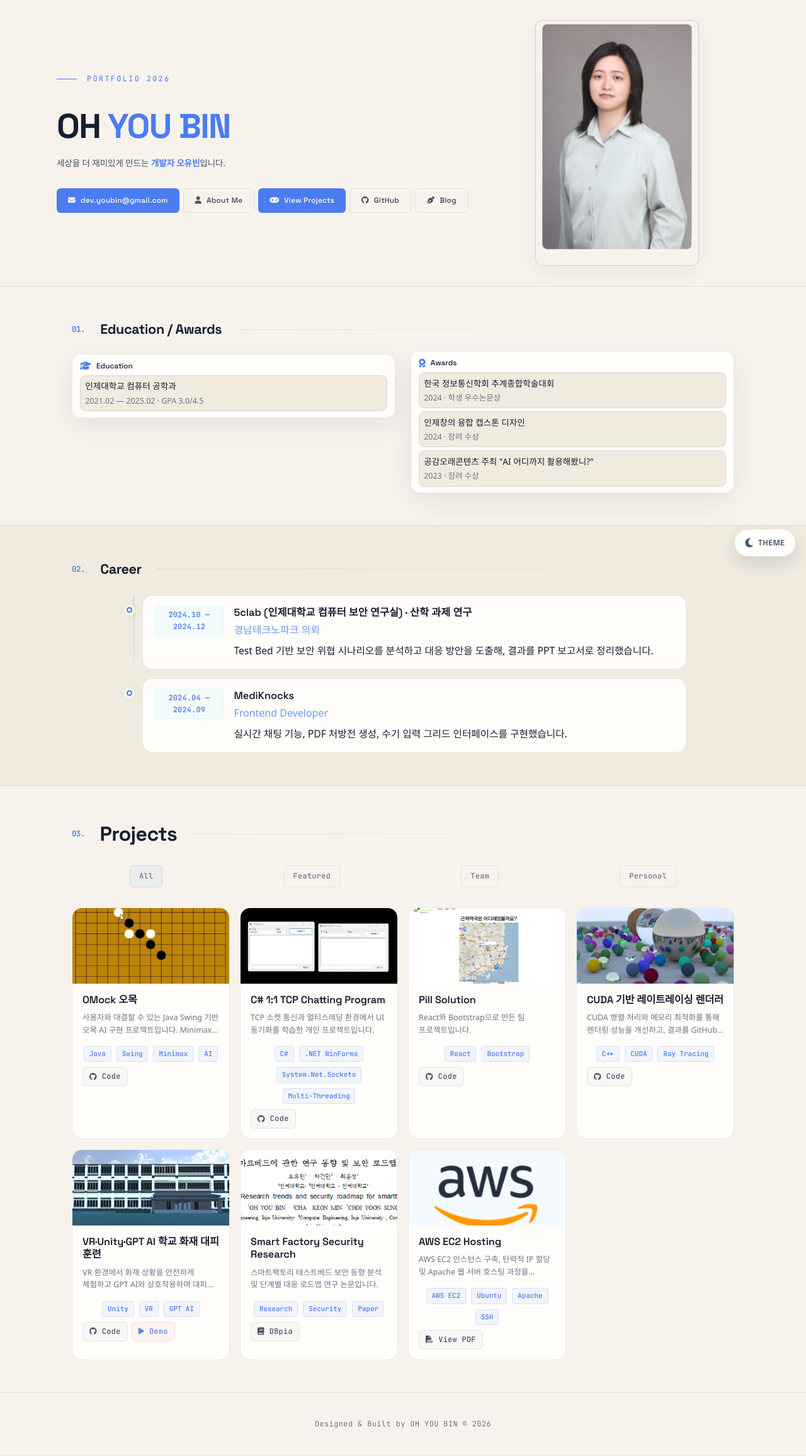
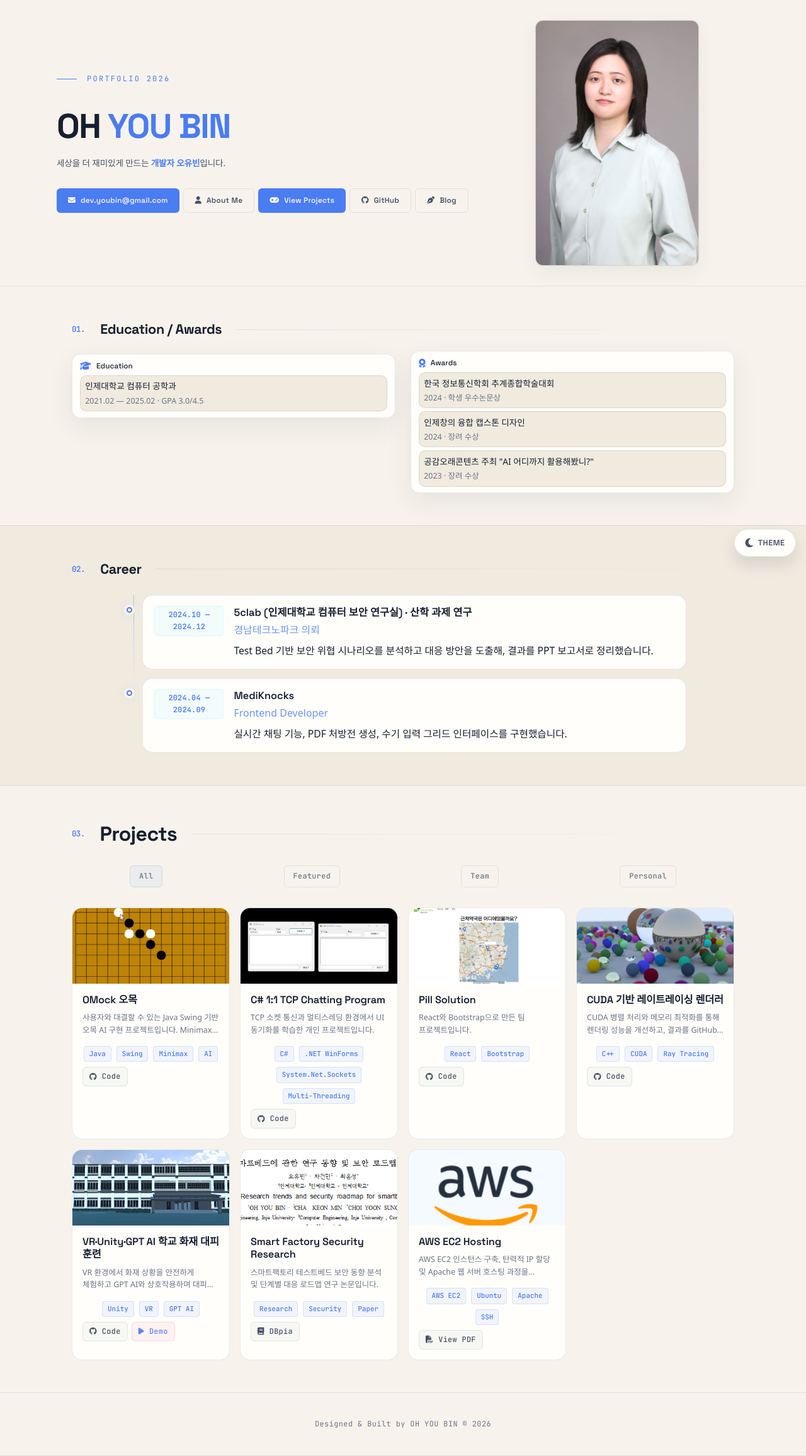
Before and after one commit to eye2ffect/eye2ffect.github.io, a Jekyll site: the page built from index.html, in a window 1280 px wide. Shown: the whole page at 63% size. Built offline with Jekyll 4.4.1, drawn with Linux system fonts in a browser that asks for light colours; some web fonts are replaced.

Commit message:
Improve hero profile visibility

```diff
--- a/assets/css/main.css
+++ b/assets/css/main.css
@@ -395,9 +395,9 @@
   border-radius: 8px;
   object-fit: cover; /* crop to fill container */
   object-position: center var(--profile-object-position); /* crop to show face-to-waist */
-  transform: scale(0.92);
-  transform-origin: center 18%;
-  filter: var(--profile-filter);
+  transform: scale(1.08);
+  transform-origin: center 16%;
+  filter: brightness(1.02) contrast(1.06) saturate(1.02);
   background: transparent;
 }
 
@@ -406,8 +406,8 @@
   .hero-right { order: -1; margin-bottom: var(--space-4); display: flex; justify-content: center; }
   .hero-profile-wrap { max-width: 200px; aspect-ratio: 2 / 3; height: auto; }
   .hero-profile {
-    object-position: center 6%;
-    transform: scale(0.96);
+    object-position: center 8%;
+    transform: scale(1.04);
   }
 }
 
```
